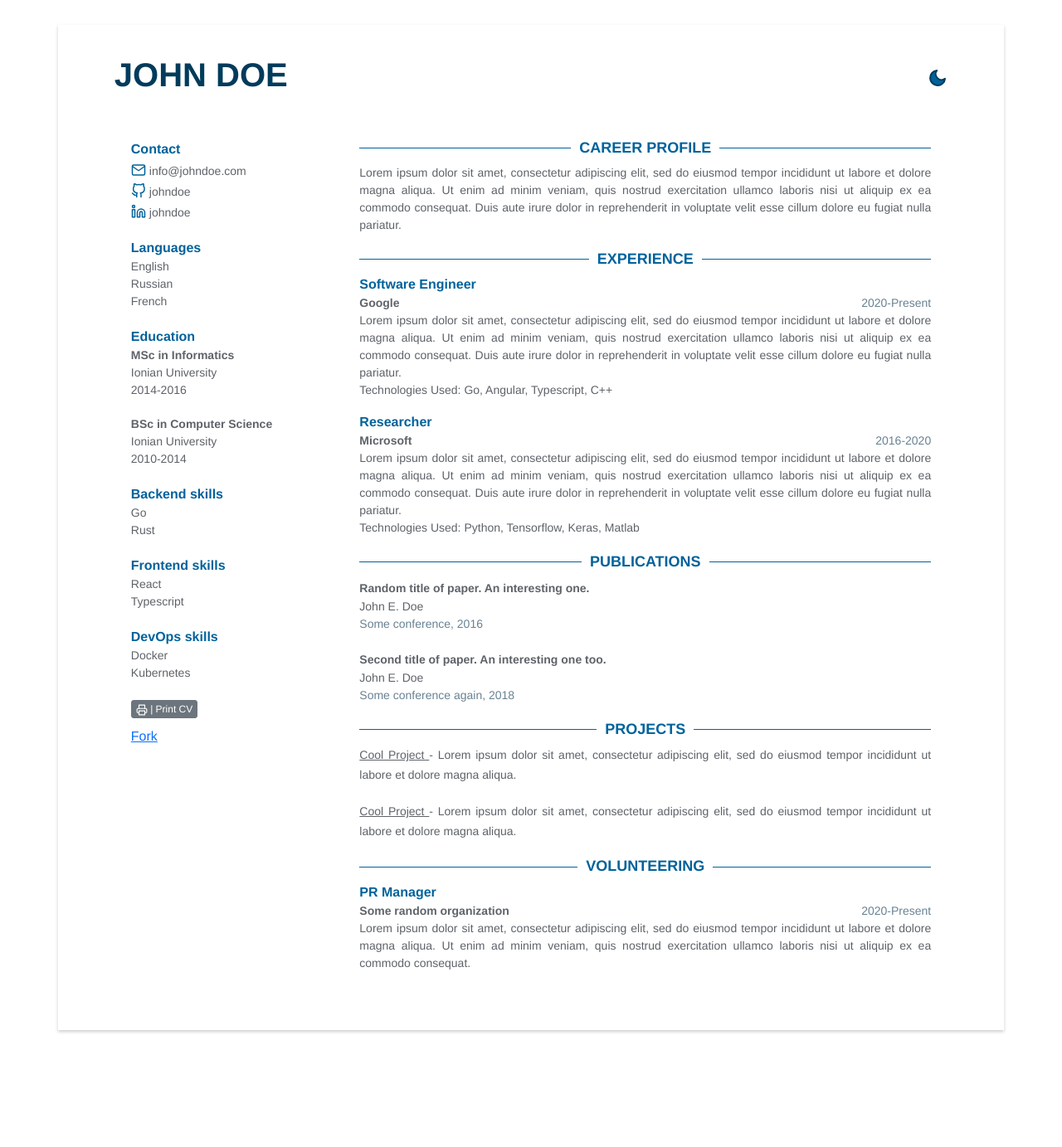
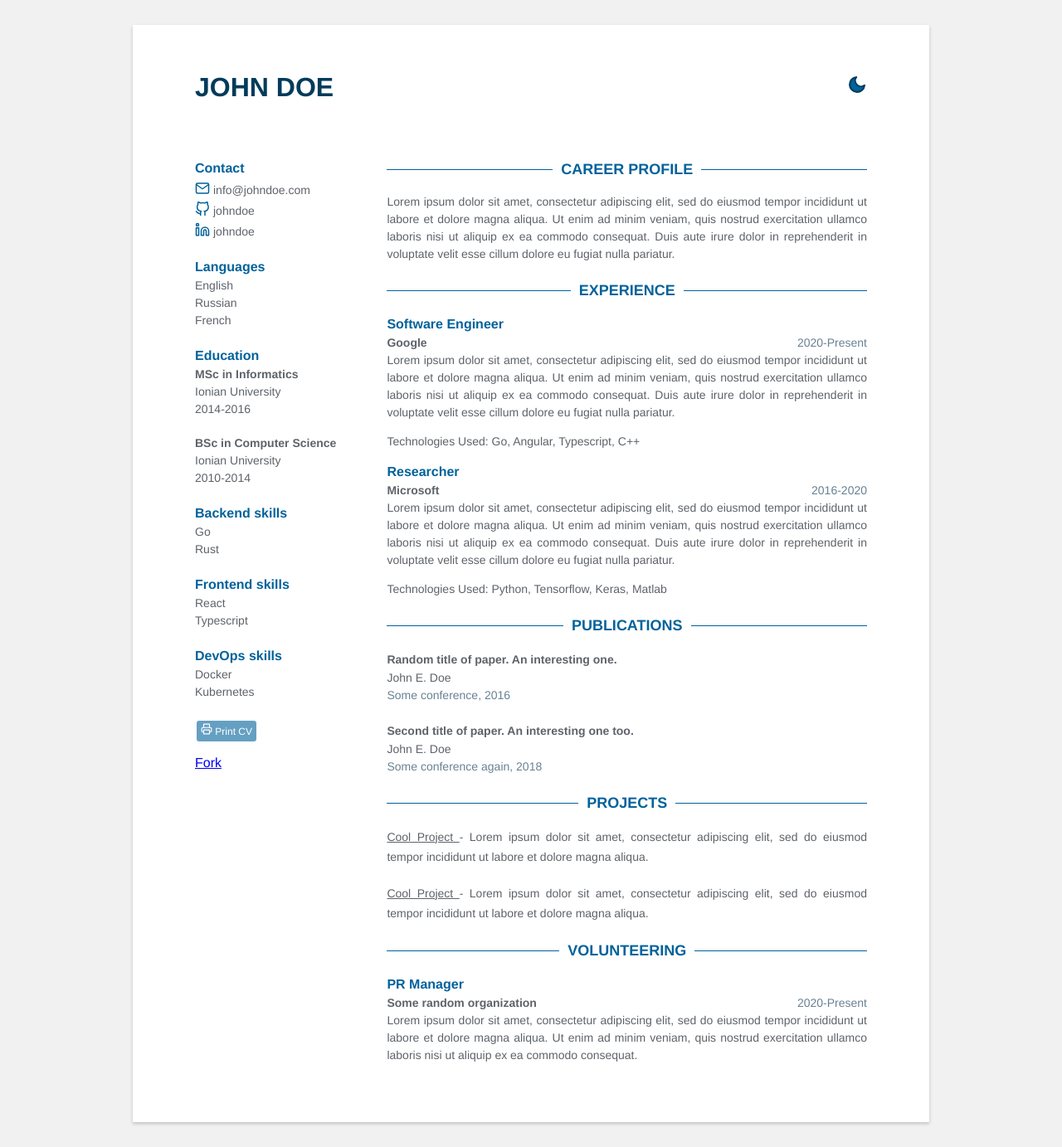
Before and after one commit to xaviercucurull/xaviercucurull.github.io, a Jekyll site: the page built from resume.html, in a window 1280 px wide. Shown: the whole page at 83% size. Built offline with Jekyll 4.4.1, drawn with Linux system fonts in a browser that asks for light colours; before the commit the page ends 1272 px from its top, so only the background shows below that.

Commit message:
Button with css sytling (remove bootstrap)

```diff
--- a/_includes/head.html
+++ b/_includes/head.html
@@ -2,7 +2,6 @@
     <!-- Styles -->
     <link rel="stylesheet" href="{{'/assets/css/main.css' | absolute_url}}">
     <link rel="stylesheet" href="https://cdnjs.cloudflare.com/ajax/libs/font-awesome/4.7.0/css/font-awesome.min.css">
-    <link href="https://cdn.jsdelivr.net/npm/bootstrap@5.1.3/dist/css/bootstrap.min.css" rel="stylesheet" integrity="sha384-1BmE4kWBq78iYhFldvKuhfTAU6auU8tT94WrHftjDbrCEXSU1oBoqyl2QvZ6jIW3" crossorigin="anonymous">
 
     <!-- Meta tags -->
     <meta charset="utf-8">
--- a/_includes/print.html
+++ b/_includes/print.html
@@ -2,7 +2,7 @@
 {% if print %}
 <section class="print">
     <div>
-        <button class="btn btn-secondary btn-xs" onclick="window.print()"><i class="size-14" data-feather="printer"></i> | Print CV</button>
+        <button class="btn-print" onclick="window.print()"><i class="size-14" data-feather="printer"></i>   Print CV</button>
 
     </div>
     <div></div>
--- a/_sass/_base.scss
+++ b/_sass/_base.scss
@@ -34,13 +34,25 @@
     height: 14px;
     }
 
-.btn-xs
+.btn-print
 {
-    padding: 1px 5px !important;
-    font-size: 12px !important;
-    line-height: 1.5 !important;
-    border-radius: 3px !important;
+    background-color: #00629b;;
+    border: none;
+    border-radius: 3px;
+    line-height: 1.5;
+    color: white;
+    padding: 3px 5px;
+    text-align: center;
+    font-size: 12px;
+    margin: 4px 2px;
+    opacity: 0.6;
+    transition: 0.3s;
+    display: inline-block;
+    text-decoration: none;
+    cursor: pointer;
 }
+
+.btn-print:hover {opacity: 1}
 
 .print {
     padding-bottom: 10px;
```
